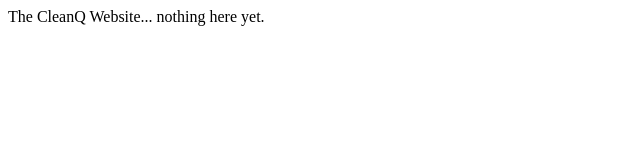
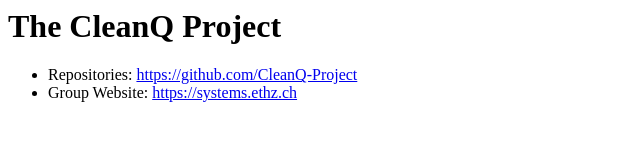
Before and after one commit to CleanQ-Project/cleanq-project.github.io, a plain HTML site: page index.html in a window 1280 px wide. Shown: the whole page, without its empty margins (0-640 px from the left). Drawn offline with Linux system fonts and the light colour scheme.

Commit message:
Update index.html

```diff
--- a/index.html
+++ b/index.html
@@ -1,8 +1,12 @@
 <html>
 <head>
-<title></title>
+<title>The CleanQ Project | Home</title>
 </head>
 <body>
-The CleanQ Website... nothing here yet.
+  <h1>The CleanQ Project </h2>
+  <ul>
+    <li>Repositories: <a href="https://github.com/CleanQ-Project">https://github.com/CleanQ-Project</a></li>
+    <li>Group Website: <a href="https://systems.ethz.ch">https://systems.ethz.ch</a></li>
+  </ul>
 </body>
 </html>
```
